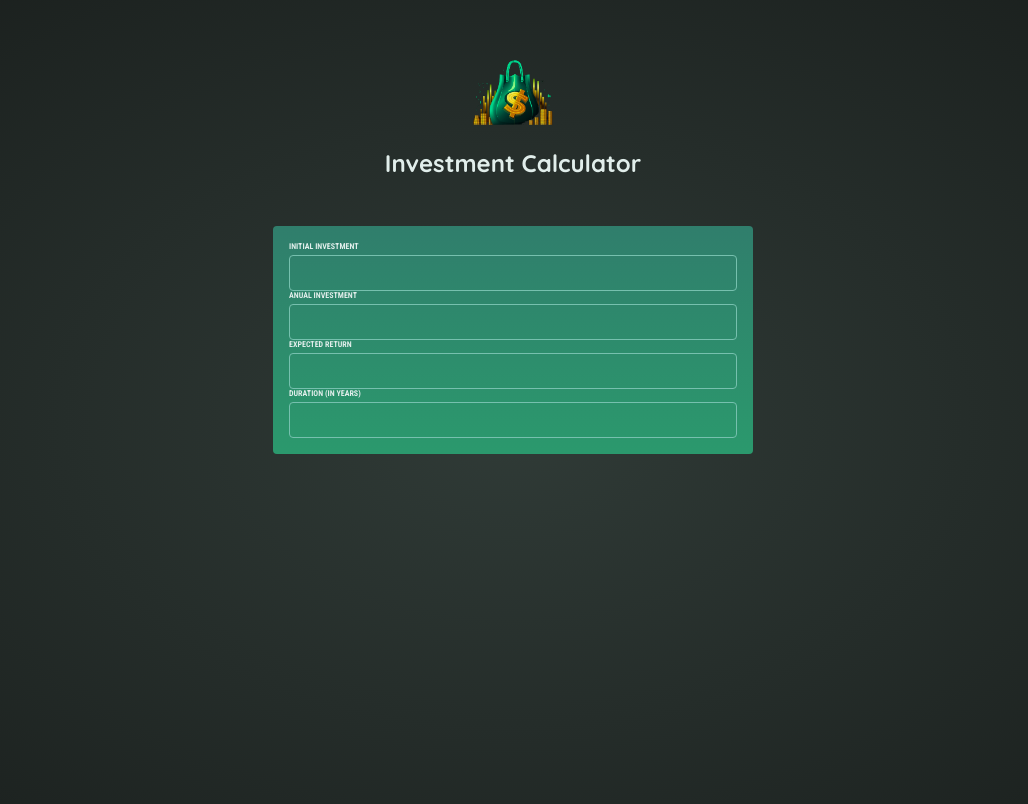
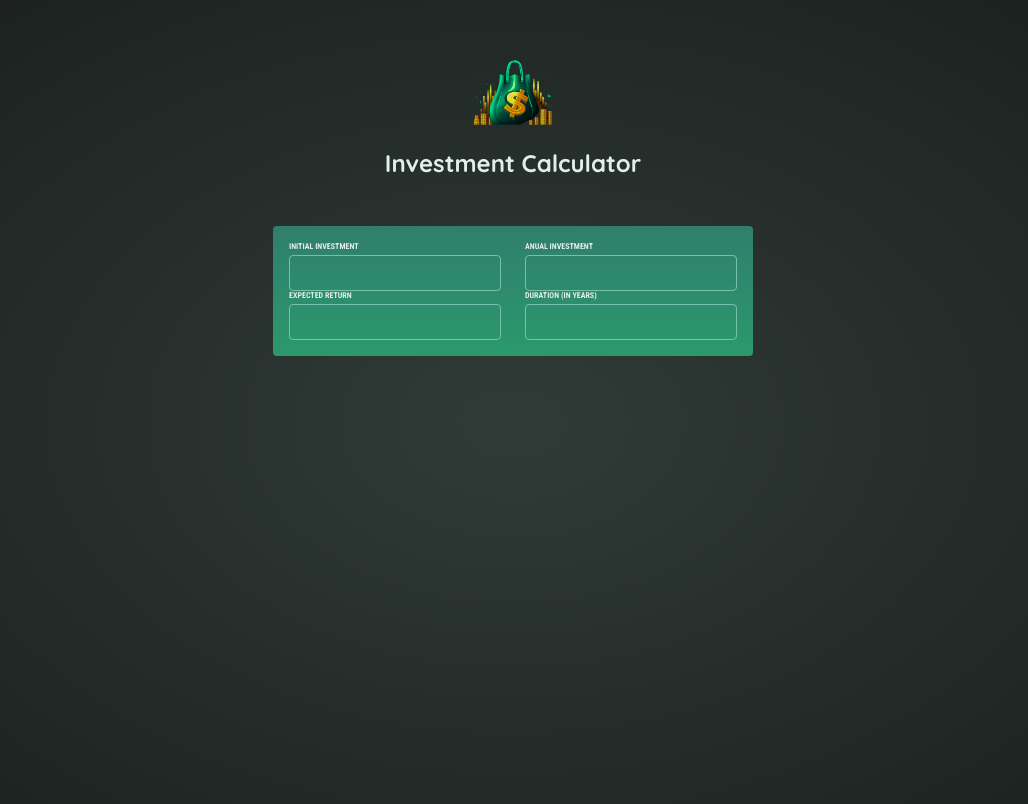
Before and after one commit to RodrigoPestana35/Investment-Calculator, a React (Vite) app: page / in a window 1280 px wide. Shown: the top 804 px of the page, without its empty margins (127-1155 px from the left). Built offline with nearby package versions, Linux system fonts and the light colour scheme.

Commit message:
refactor InputGroup component layout for improved structure and styling

```diff
--- a/src/components/InputGroup.jsx
+++ b/src/components/InputGroup.jsx
@@ -1,14 +1,26 @@
 export default function InputGroup() {
     return (
         <div id="user-input">
+            <div className="input-group">
+                <div>
                     <label> INITIAL INVESTMENT</label>
                     <input type="number" />
+                </div>
+                <div>
                     <label>ANUAL INVESTMENT</label>
                     <input type="number" />
+                </div>
+            </div>
+            <div className="input-group">
+                <div>
                     <label>EXPECTED RETURN</label>
                     <input type="number" />
+                </div>
+                <div>
                     <label>DURATION {"(IN YEARS)"}</label>
                     <input type="number" />
                 </div>
+            </div>
+        </div>
     )
 }
```
Lines whose indentation alone changed are shown as unchanged.
